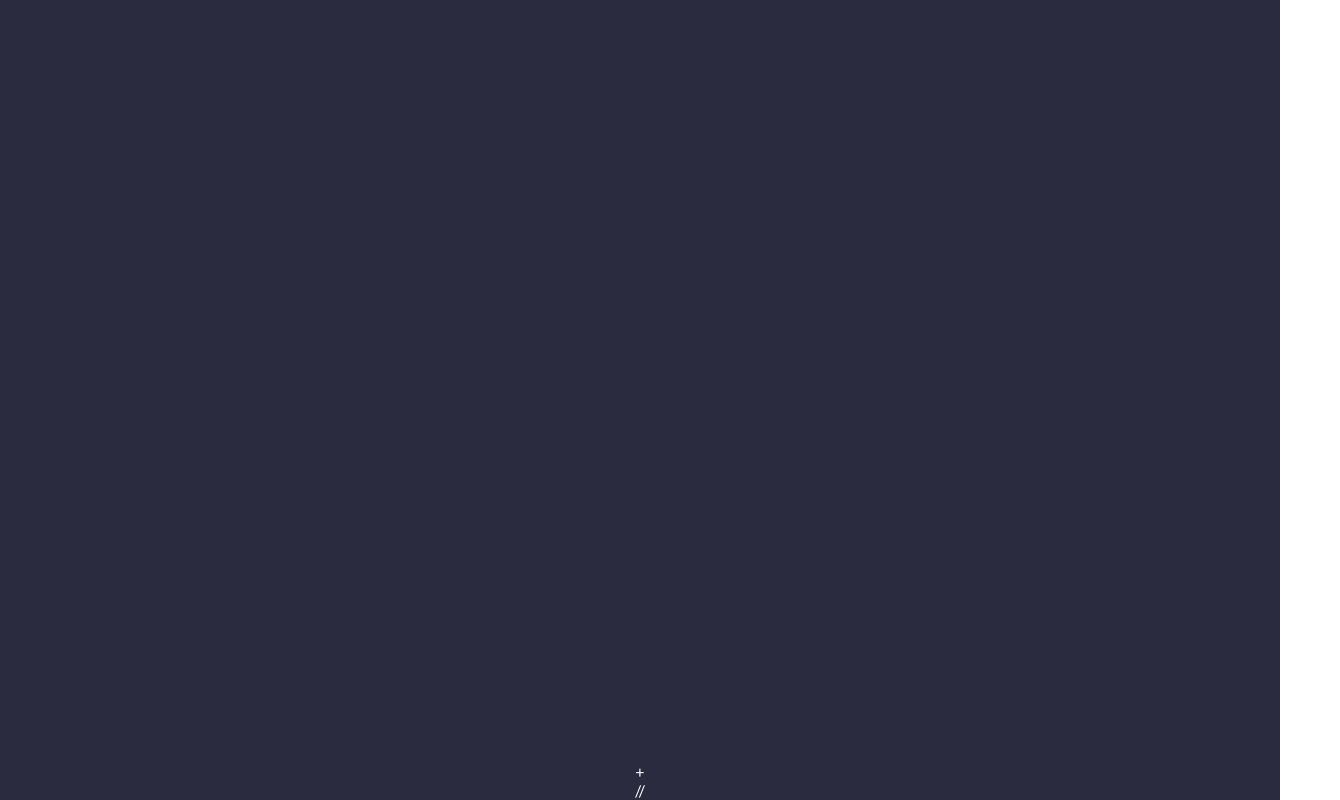
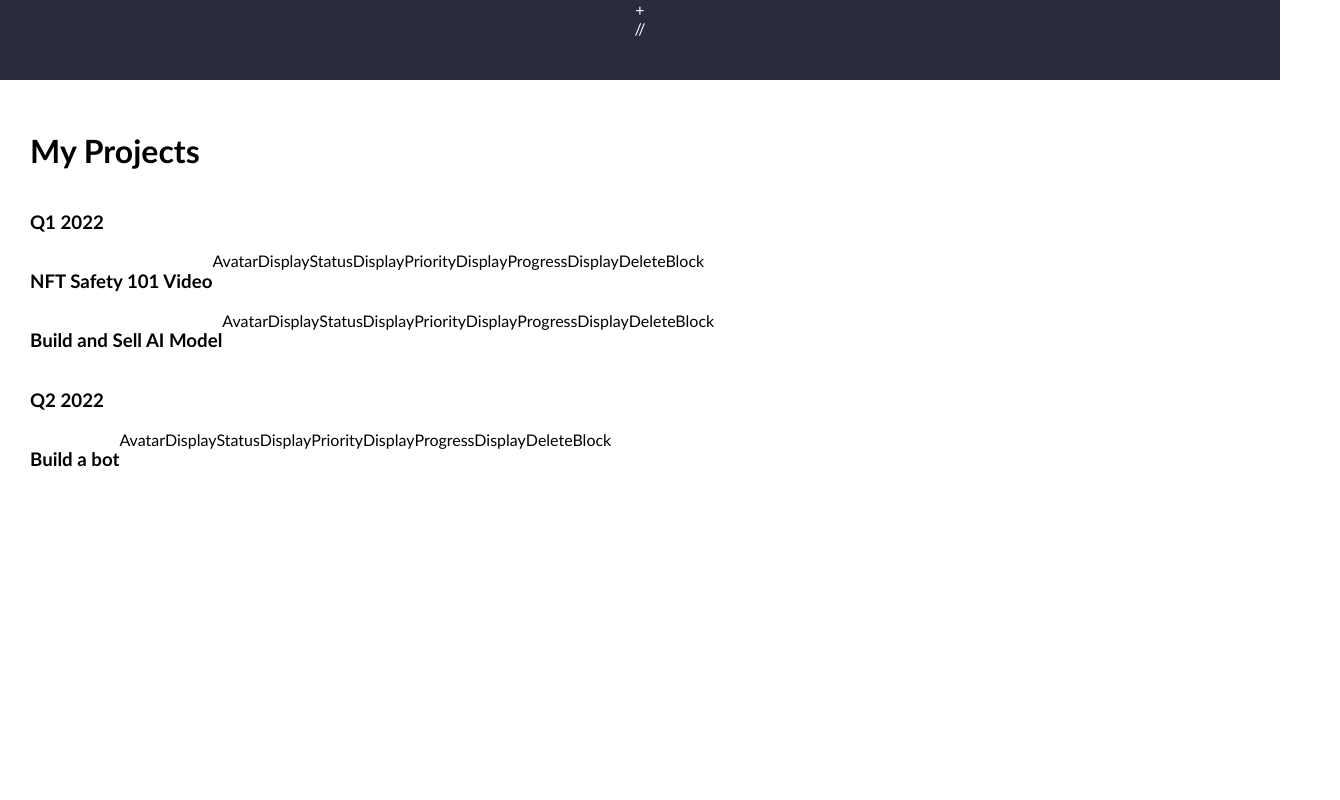
Before and after one commit to DashaDasha88/see-ar-em, a React (Create React App) app: page / in a window 1280 px wide. Shown: the top 800 px of the page, 1340 px wide, since content can reach past the window. Built offline with nearby package versions, Linux system fonts and the light colour scheme.

Commit message:
add ticketcard and dashboard data

```diff
--- a/src/components/NavBar.js
+++ b/src/components/NavBar.js
@@ -6,8 +6,6 @@ const NavBar = () => {
 
   return (
     <nav>
-      <div className="logo-container">
-      </div>
       <div className="controls-container">
         <div className="icon" onClick={() => navigate("/ticket")}>+</div>
         <div className="icon" onClick={() => navigate("/")}>//</div>
--- a/src/components/TicketCard.js
+++ b/src/components/TicketCard.js
@@ -1,6 +1,23 @@
-const TicketCard = () => {
+import { Link } from "react-router-dom";
+import AvatarDisplay from "./AvatarDisplay";
+import StatusDisplay from "./StatusDisplay";
+import PriorityDisplay from "./PriorityDisplay";
+import ProgressDisplay from "./ProgressDisplay";
+import DeleteBlock from "./DeleteBlock";
+
+const TicketCard = ({ color, ticket }) => {
   return (
-    <div> TicketCard</div>
+    <div className="ticket-card">
+      {/* <Link> */}
+      <div className="ticket-color"></div>
+        <h3>{ticket.title}</h3>
+        <AvatarDisplay/>
+        <StatusDisplay/>
+        <PriorityDisplay/>
+        <ProgressDisplay/>
+      {/* </Link> */}
+      <DeleteBlock/>
+    </div>
   )
 }
 
--- a/src/index.css
+++ b/src/index.css
@@ -11,7 +11,7 @@ html, body {
 /*--- NAV ---*/
 
 nav {
-  height: 100vh;
+  height: 10vh;
   background-color: rgb(43, 43, 63);
   color: rgb(255, 255, 255);
   text-align: center;
@@ -20,17 +20,30 @@ nav {
   justify-content: space-between;
 }
 
-nav .logo-container,
-nav .controls-container {
+.controls-container {
   padding: 40px, 25px;
   display: flex;
   flex-direction: column;
 }
 
-nav .logo-container img {
-  width: 20px;
-}
-
 nav .icon {
   color: rgb(255, 255, 255)
 }
+
+/*--- DASHBOARD ---*/
+
+.dashboard {
+  padding: 30px;
+  width: 100%;
+}
+
+.dashboard .ticket-container {
+  height: 80vh;
+  overflow: scroll;
+}
+
+/*--- TICKETCARD ---*/
+.ticket-card {
+  display: flex;
+  width: 100%;
+}
--- a/src/pages/Dashboard.js
+++ b/src/pages/Dashboard.js
@@ -1,12 +1,69 @@
 import TicketCard from "../components/TicketCard";
 
 const Dashboard = () => {
+
+  const tickets = [
+    {
+      category: "Q1 2022",
+      color: "red",
+      title: "NFT Safety 101 Video",
+      owner: "Ania Kubow",
+      avatar: "https://www.freecodecamp.org/news/content/images/size/w150/2021/05/ania-kubow-gravatar.jpeg",
+      status: "done",
+      priority: 5,
+      progress: 48,
+      description: "Make video showcasing how to work with NFTs safely",
+      timestamp: "2022-02-11"
+    },
+    {
+      category: "Q1 2022",
+      color: "red",
+      title: "Build and Sell AI Model",
+      owner: "Ania Kubow",
+      avatar: "https://www.freecodecamp.org/news/content/images/size/w150/2021/05/ania-kubow-gravatar.jpeg",
+      status: "working on it",
+      priority: 2,
+      progress: 70,
+      description: "Make video about AI",
+      timestamp: "2022-02-13"
+    },
+    {
+      category: "Q2 2022",
+      color: "blue",
+      title: "Build a bot",
+      owner: "Ania Kubow",
+      avatar: "https://www.freecodecamp.org/news/content/images/size/w150/2021/05/ania-kubow-gravatar.jpeg",
+      status: "working on it",
+      priority: 3,
+      progress: 10,
+      description: "Make video about making a bot",
+      timestamp: "2022-02-13"
+    },
+  ]
+
+  const uniqueCategories = [
+    ...new Set(tickets?.map(({ category }) => category))
+  ]
+
   return (
     <div>
       <div className="dashboard">
         <h1>My Projects</h1>
         <div className="ticket-container">
-          <TicketCard/>
+          {tickets && uniqueCategories?.map((uniqueCategory, categoryIndex) => (
+            <div key={categoryIndex}>
+              <h3>{uniqueCategory}</h3>
+                {tickets.filter(ticket => ticket.category === uniqueCategory)
+                .map((filteredTicket, _index) => (
+                  <TicketCard
+                    id={_index}
+                    color={filteredTicket.color}
+                    ticket={filteredTicket}
+                  />
+                ))
+              }
+            </div>
+          ))}
         </div>
       </div>
     </div>
```
